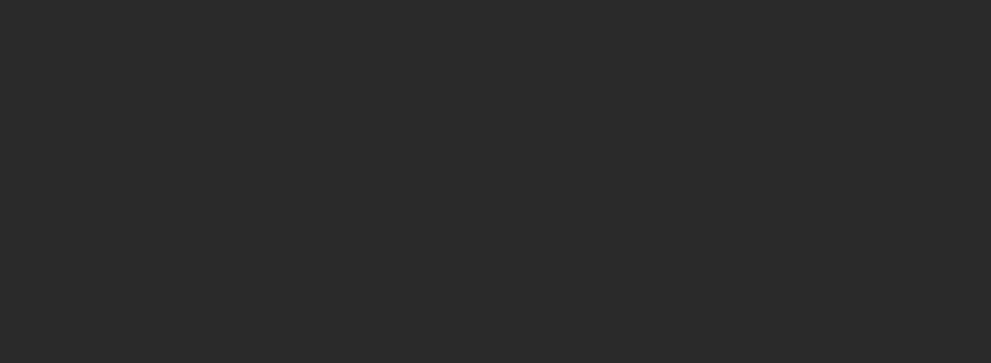
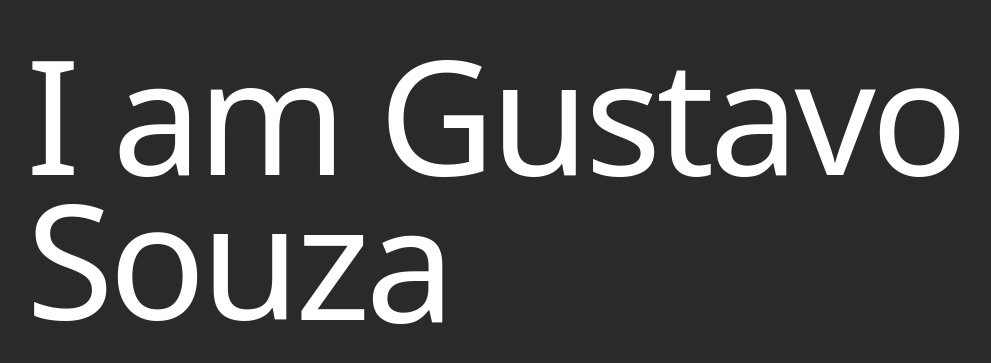
Before and after one commit to GustavoSouza123/page-transitions, a React (Vite) app: page /contact in a window 1280 px wide. Shown: the part 1815-2178 px from the top of the page, without its empty margins (6-997 px from the left). Built offline with nearby package versions, Linux system fonts and the light colour scheme.

Commit message:
easing exploration with text reveal animation

```diff
--- a/src/css/index.scss
+++ b/src/css/index.scss
@@ -474,6 +474,19 @@
     justify-content: center;
     background-color: #1a1a1a;
   }
+
+  .section3 {
+    display: flex;
+    align-items: center;
+    justify-content: center;
+    font-size: 160px;
+    letter-spacing: -0.03em;
+    line-height: 90%;
+
+    .word {
+      // background: red;
+    }
+  }
 }
 
 /* slide */
--- a/src/pages/Contact.jsx
+++ b/src/pages/Contact.jsx
@@ -29,7 +29,7 @@
             {
               // delay: 0.5,
               y: 50,
-              autoAlpha: 0,
+              // autoAlpha: 0,
               stagger: 0.1,
               duration: 0.8,
               ease: 'power2.out',
@@ -137,6 +137,42 @@
           '>-0.5'
           // '>'
         );
+
+      /* section 3 */
+
+      const tl3 = gsap.timeline({
+        // child tweens will inherit these defaults
+        defaults: {
+          // ease: 'expo.out',
+          // duration: 1,
+        },
+        scrollTrigger: {
+          trigger: '.section3',
+          start: 'top 90%',
+          end: 'bottom 90%',
+          toggleActions: 'play none none none',
+        },
+      });
+
+      const split6 = SplitText.create('.section3', {
+        type: 'chars, words, lines',
+        wordsClass: 'word',
+        mask: 'lines',
+        onSplit: (self) => {
+          // 1
+          tl3.from(
+            self.chars,
+            {
+              // delay: 0.5,
+              y: 120,
+              stagger: 0.1,
+              duration: 1.5,
+              ease: CustomEase.create("custom", "M0,0 C0.657,0.127 0.088,0.847 1,1 "),
+            },
+            '0.5'
+          );
+        },
+      });
     });
 
     return () => {
@@ -180,7 +216,7 @@
         </div>
       </div>
 
-      <div className="section section3"></div>
+      <div className="section section3">I am Gustavo Souza</div>
     </div>
   );
 }
```
Lines whose indentation alone changed are shown as unchanged.
